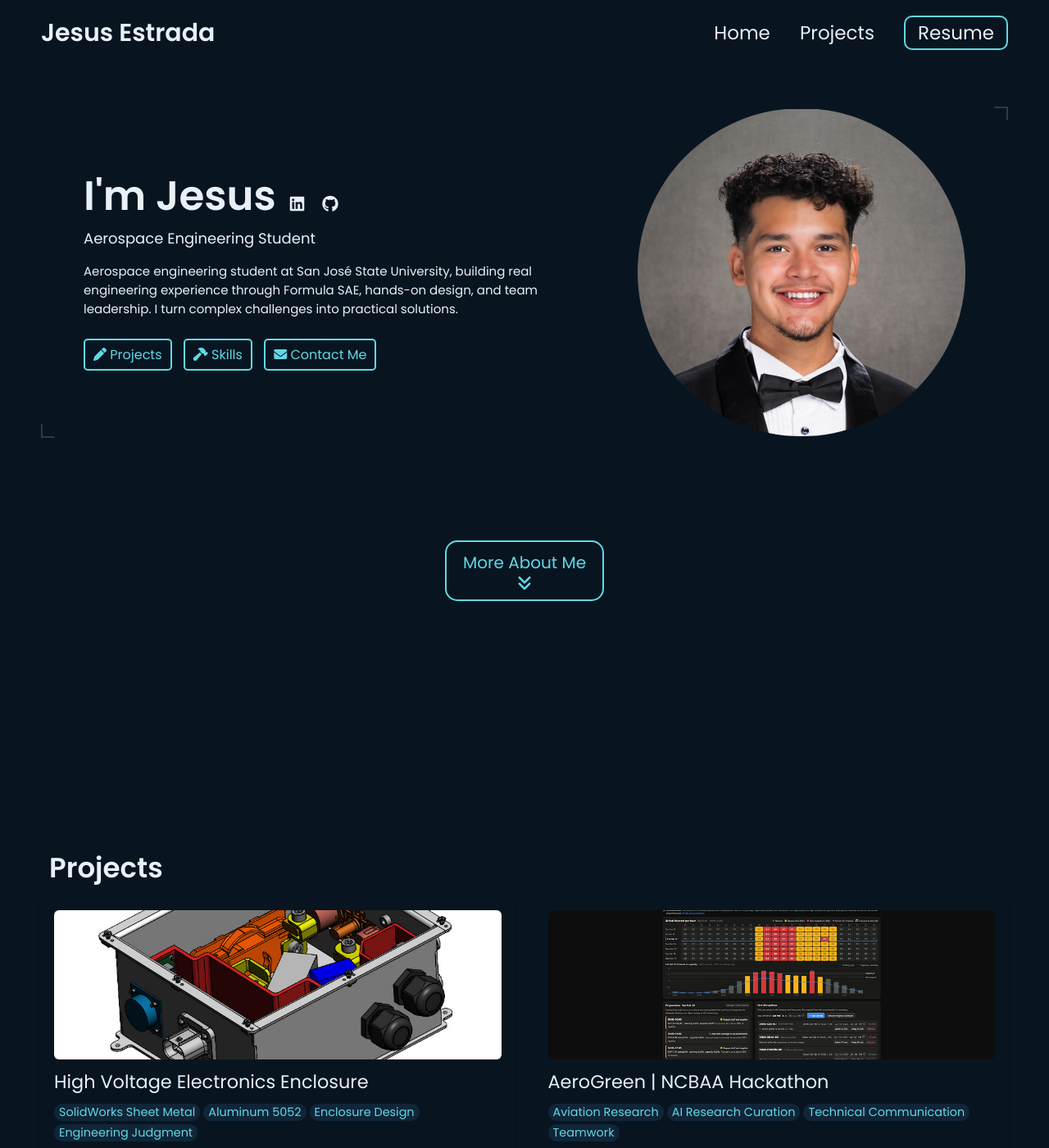
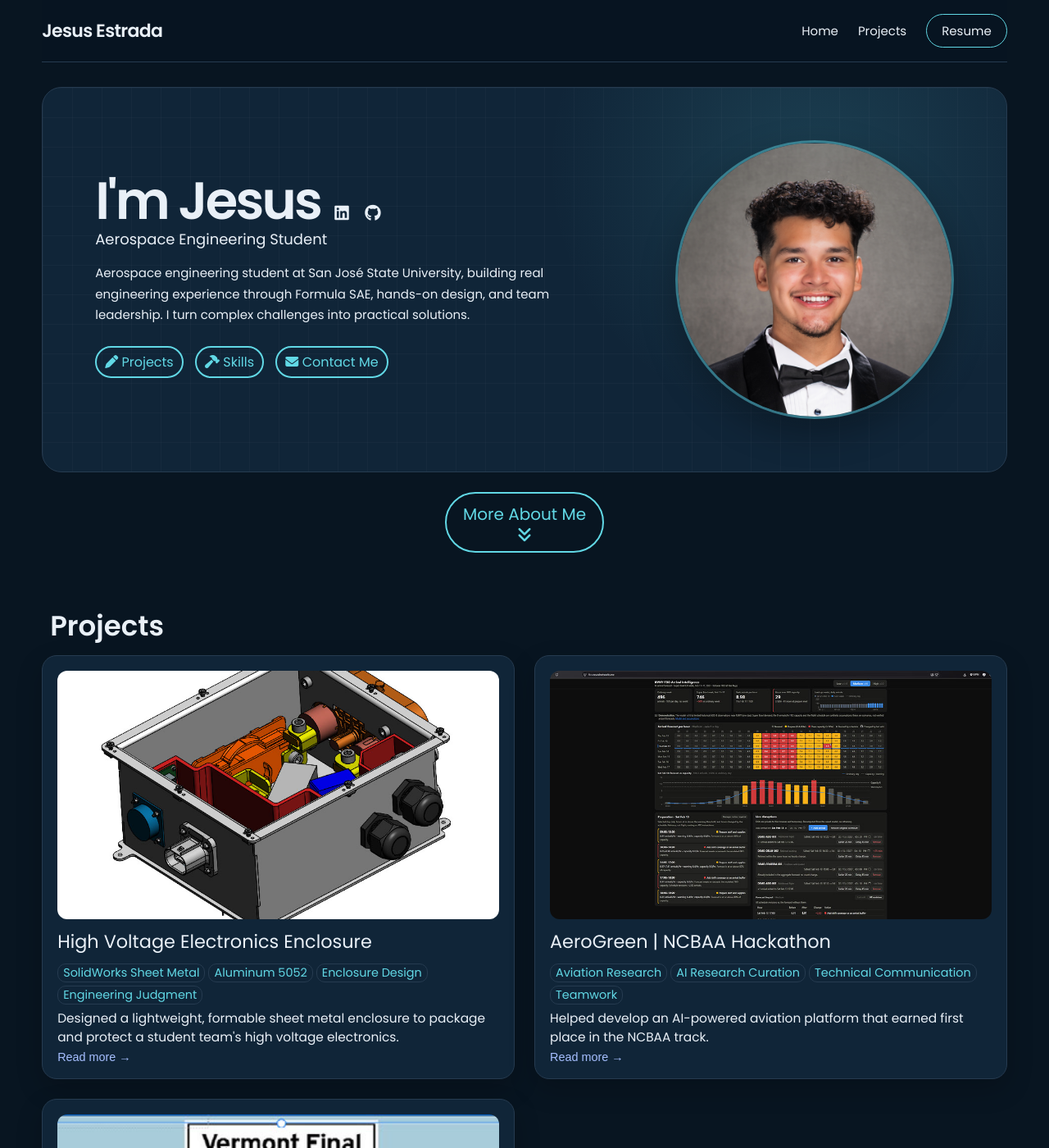
Before and after one commit to JesusEstrada0216/Portfolio, a Jekyll site: the page built from index.html, in a window 1280 px wide and 1400 px high. Shown: the whole window at 82% size. Built offline with Jekyll 4.4.1, drawn with Linux system fonts in a browser that asks for light colours.

Commit message:
Add responsive styles and visual polish for layout

```diff
--- a/css/styles.css
+++ b/css/styles.css
@@ -946,3 +946,211 @@ footer p {
 
 
 }
+/* Aerospace visual polish */
+html,
+body {
+    overflow-x: hidden;
+}
+
+body {
+    padding: 0 clamp(16px, 4vw, 52px);
+}
+
+nav {
+    position: sticky;
+    top: 0;
+    z-index: 100;
+    height: 76px;
+    padding: 14px 0;
+    border-bottom: 1px solid var(--border-color);
+    background: rgba(8, 21, 33, 0.94);
+    backdrop-filter: blur(14px);
+}
+
+nav .left a {
+    font-size: 22px;
+    letter-spacing: -0.03em;
+}
+
+nav .right {
+    display: flex;
+    align-items: center;
+    gap: 24px;
+}
+
+nav .right a {
+    margin-left: 0;
+    font-size: 15px;
+}
+
+nav .right a:last-child {
+    padding: 8px 18px;
+    border: 1px solid var(--link-color);
+    border-radius: 999px;
+}
+
+nav a,
+.hero-section .text .links a,
+.project-card,
+.arrow a,
+.contact-section button {
+    transition: all 0.2s ease;
+}
+
+.hero-section {
+    margin: 30px 0 16px;
+    padding: clamp(24px, 5vw, 64px);
+    border: 1px solid var(--border-color);
+    border-image: none;
+    border-radius: 24px;
+    background:
+        radial-gradient(circle at 80% 20%, rgba(97, 216, 229, 0.14), transparent 32%),
+        linear-gradient(rgba(255, 255, 255, 0.025) 1px, transparent 1px),
+        linear-gradient(90deg, rgba(255, 255, 255, 0.025) 1px, transparent 1px),
+        var(--light-background-color);
+    background-size: auto, 36px 36px, 36px 36px, auto;
+}
+
+.hero-section .group {
+    gap: clamp(24px, 5vw, 72px);
+}
+
+.hero-section .text h2 {
+    font-size: clamp(42px, 5vw, 68px);
+    line-height: 1.05;
+    letter-spacing: -0.045em;
+}
+
+.hero-section .text p {
+    line-height: 1.7;
+}
+
+.hero-section .headshot img {
+    width: min(340px, 32vw);
+    border: 3px solid rgba(97, 216, 229, 0.45);
+    box-shadow: 0 16px 44px rgba(0, 0, 0, 0.3);
+}
+
+.hero-section .text .links a,
+.arrow a {
+    border-radius: 999px;
+}
+
+.hero-section .text .links a:hover,
+nav .right a:last-child:hover,
+.arrow a:hover {
+    transform: translateY(-2px);
+}
+
+.arrow {
+    margin: 24px 0 64px;
+}
+
+.project-grid-section .grid-container {
+    gap: 24px;
+}
+
+.project-grid-section .grid-container .project-link .project-card {
+    height: 100%;
+    min-height: 0;
+    padding: 18px;
+    border: 1px solid var(--border-color);
+    border-radius: 18px;
+    background: var(--light-background-color);
+    box-shadow: 0 12px 32px rgba(0, 0, 0, 0.2);
+    transition: transform 0.2s ease, border-color 0.2s ease, box-shadow 0.2s ease;
+}
+
+.project-grid-section .grid-container .project-link:hover .project-card {
+    transform: translateY(-4px);
+    border-color: var(--link-color);
+    box-shadow: 0 18px 38px rgba(0, 0, 0, 0.28);
+}
+
+.project-card img {
+    aspect-ratio: 16 / 9;
+    border-radius: 12px;
+}
+
+.project-card .project-skills .skill,
+.skills-section .skill-categories .skill,
+.post-view .summary .skill {
+    border: 1px solid var(--border-color);
+}
+
+.skills-section .skill-categories .skills-card {
+    border: 1px solid var(--border-color);
+    border-radius: 16px;
+    background: var(--light-background-color);
+    box-shadow: 0 10px 28px rgba(0, 0, 0, 0.16);
+}
+
+.contact-section {
+    border: 1px solid var(--border-color);
+    background: var(--light-background-color);
+}
+
+.contact-section .group form input,
+.contact-section .group form textarea {
+    color: var(--text-color);
+    border: 1px solid var(--border-color);
+    border-radius: 8px;
+}
+
+.contact-section .group form button {
+    border-radius: 8px;
+}
+
+.post-view {
+    border: 1px solid var(--border-color);
+    border-radius: 20px;
+    background: var(--light-background-color);
+    box-shadow: 0 14px 36px rgba(0, 0, 0, 0.2);
+}
+
+.post-view .summary img,
+.post-view .content .image-gallery img {
+    border: 1px solid var(--border-color);
+    border-radius: 12px;
+}
+
+footer {
+    border-top: 1px solid var(--border-color);
+    background: var(--light-background-color);
+}
+
+:focus-visible {
+    outline: 3px solid var(--link-color);
+    outline-offset: 3px;
+}
+
+@media (max-width: 768px) {
+    body {
+        padding: 0 18px;
+    }
+
+    nav {
+        height: 68px;
+    }
+
+    .hero-section {
+        margin: 20px 0 12px;
+        padding: 24px 18px;
+    }
+
+    .hero-section .headshot img {
+        width: min(275px, 72vw);
+    }
+
+    .project-grid-section .grid-container .project-link .project-card {
+        min-height: 0;
+    }
+
+    .post-view .summary {
+        padding: 18px 14px;
+    }
+
+    .post-view .content {
+        padding: 0 14px 20px;
+    }
+}
```
